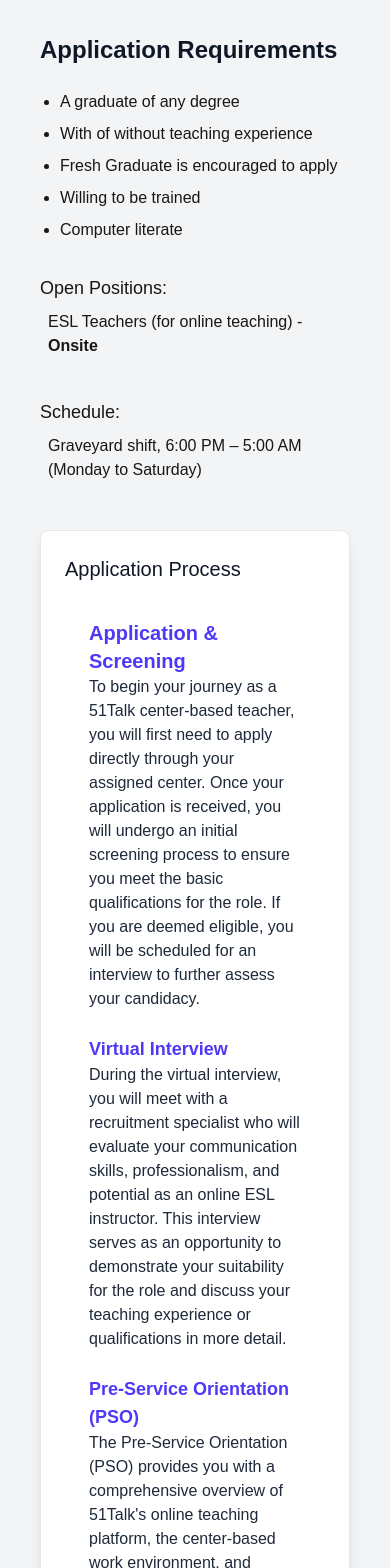
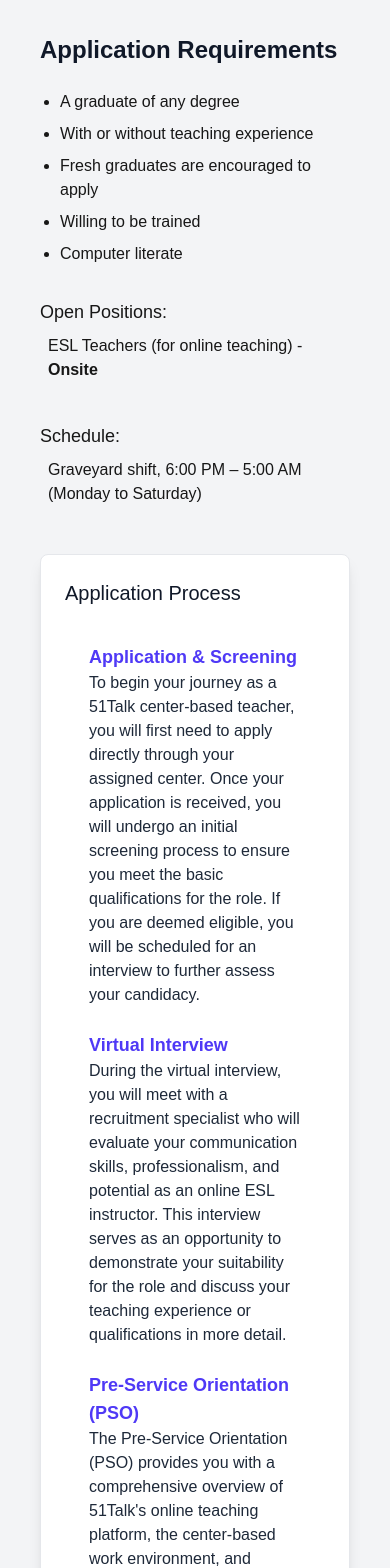
Before and after one commit to Dimension-PH/dimensionph, a Next.js app: page /apply in a window 390 px wide. Shown: the part 980-2548 px from the top of the page. Built offline with nearby package versions, Linux system fonts and the light colour scheme.

Commit message:
Upgrade page.tsx

```diff
--- a/app/apply/page.tsx
+++ b/app/apply/page.tsx
@@ -1,7 +1,6 @@
 import Header from "@components/Header"
 import Footer from "@components/Footer"
 import Button from "@components/Button"
-
 export default function ApplyNow() {
     return(
         <>
@@ -20,87 +19,77 @@
             </section>
             <hr className="mx-20 mb-10 border-2 border-gray-300" />
             <section className="px-10">
-                <h3 className="text-2xl font-bold text-gray-900 mb-6" data-id="element-17">
+                <h3 className="text-2xl font-bold text-gray-900 mb-6">
                     Application Requirements
                 </h3>
-                <div data-id="element-18">
+                <div>
                     <ul className="list-disc pl-5 space-y-2">
                         <li>A graduate of any degree</li>
-                        <li>With of without teaching experience</li>
-                        <li>Fresh Graduate is encouraged to apply</li>
+                        <li>With or without teaching experience</li>
+                        <li>Fresh graduates are encouraged to apply</li>
                         <li>Willing to be trained</li>
                         <li>Computer literate</li>
                     </ul>
                 </div>
-
                 <div className="mt-6 py-2 space-y-2">
                     <h4 className="text-lg font-medium">Open Positions:</h4>
                     <ul className="ps-2 space-y-2">
                         <li>ESL Teachers (for online teaching) - <strong>Onsite</strong></li>
                     </ul>
                 </div>
-
                 <div className="mt-6 py-2 space-y-2">
                     <h4 className="text-lg font-medium">Schedule:</h4>
                     <ul className="ps-2 space-y-2">
                         <li>Graveyard shift, 6:00 PM – 5:00 AM (Monday to Saturday)</li>
                     </ul>
                 </div>
-
-                <div className="mt-10 bg-gray-50 p-6 rounded-lg border border-gray-200 bg-white rounded-lg shadow-lg" data-id="element-63">
-                    <h3 className="text-xl lg:text-2xl font-medium text-gray-900 mb-3" data-id="element-64">Application Process</h3>
+                <div className="mt-10 p-6 rounded-lg border border-gray-200 bg-white shadow-lg">
+                    <h3 className="text-xl lg:text-2xl font-medium text-gray-900 mb-3">Application Process</h3>
                     <div className="mx-auto p-6 space-y-6">
                         <section className="text-gray-800">
-                            <h2 className="text-xl font-semibold text-indigo-600">Application & Screening</h2>
+                            <h4 className="text-lg lg:text-xl font-semibold text-indigo-600">Application &amp; Screening</h4>
                             <p className="text-base">
                             To begin your journey as a 51Talk center-based teacher, you will first need to apply directly through your assigned center. Once your application is received, you will undergo an initial screening process to ensure you meet the basic qualifications for the role. If you are deemed eligible, you will be scheduled for an interview to further assess your candidacy.
                             </p>
                         </section>
-
                         <section className="text-gray-800">
-                            <h2 className="text-lg lg:text-xl font-semibold text-indigo-600">Virtual Interview</h2>
+                            <h4 className="text-lg lg:text-xl font-semibold text-indigo-600">Virtual Interview</h4>
                             <p className="text-base">
                             During the virtual interview, you will meet with a recruitment specialist who will evaluate your communication skills, professionalism, and potential as an online ESL instructor. This interview serves as an opportunity to demonstrate your suitability for the role and discuss your teaching experience or qualifications in more detail.
                             </p>
                         </section>
-
                         <section className="text-gray-800">
-                            <h2 className="text-lg lg:text-xl font-semibold text-indigo-600">Pre-Service Orientation (PSO)</h2>
+                            <h4 className="text-lg lg:text-xl font-semibold text-indigo-600">Pre-Service Orientation (PSO)</h4>
                             <p className="text-base">
                             The Pre-Service Orientation (PSO) provides you with a comprehensive overview of 51Talk&apos;s online teaching platform, the center-based work environment, and expectations for the role. This orientation ensures you are well-prepared and familiar with the tools and resources available to support your teaching.
                             </p>
                         </section>
-
                         <section className="text-gray-800">
-                            <h2 className="text-lg lg:text-xl font-semibold text-indigo-600">New Teacher Training (NTT)</h2>
+                            <h4 className="text-lg lg:text-xl font-semibold text-indigo-600">New Teacher Training (NTT)</h4>
                             <p className="text-base">
                             In the New Teacher Training (NTT), you will participate in guided sessions focused on essential teaching techniques and best practices for online instruction. These sessions cover how to effectively engage remote learners, utilize teaching tools, and create an interactive and productive learning environment, all within the context of working from a center.
                             </p>
                         </section>
-
                         <section className="text-gray-800">
-                            <h2 className="text-lg lg:text-xl font-semibold text-indigo-600">Mock Demo Lesson</h2>
+                            <h4 className="text-lg lg:text-xl font-semibold text-indigo-600">Mock Demo Lesson</h4>
                             <p className="text-base">
                             As part of the training process, you will conduct a mock demo lesson, which simulates an actual online class. This session allows you to practice your teaching skills in a controlled environment and receive constructive feedback from trainers to help you refine your approach before the final assessment.
                             </p>
                         </section>
-
                         <section className="text-gray-800">
-                            <h2 className="text-lg lg:text-xl font-semibold text-indigo-600">Final Demo Lesson</h2>
+                            <h4 className="text-lg lg:text-xl font-semibold text-indigo-600">Final Demo Lesson</h4>
                             <p className="text-base">
                             The final demo lesson is a crucial component of the certification process. Here, you will showcase all the skills and techniques you have learned throughout your training by delivering a complete, live lesson to a mock student. This demonstration serves as the final step in proving your readiness to teach real students online.
                             </p>
                         </section>
-
                         <section className="text-gray-800">
-                            <h2 className="text-lg lg:text-xl font-semibold text-indigo-600">Onboarding & Go-Live</h2>
+                            <h4 className="text-lg lg:text-xl font-semibold text-indigo-600">Onboarding &amp; Go-Live</h4>
                             <p className="text-base">
                             Upon successful completion of your final demo lesson, you will proceed with the onboarding process, which includes activating your teaching profile and finalizing necessary administrative steps. Once onboarded, you will be ready to start accepting and teaching online classes from the center, officially becoming part of the 51Talk teaching team.
                             </p>
                         </section>
                     </div>
                 </div>
-
                 <div className="flex justify-center my-5">
                     <Button className="px-10 py-3 w-full md:w-fit mx-auto bg-gradient-to-tr from-green-700 to-lime-400 rounded-full font-bold text-white hover:from-green-800 hover:to-lime-500" redirect="https://docs.google.com/forms/d/e/1FAIpQLSerJQec945h9wy_0-W-tYK2vs5h5nhCHhd5b_wPB8oyp0gc7g/viewform?usp=header" text="Open Google Recruitment Form" />
                 </div>
```
